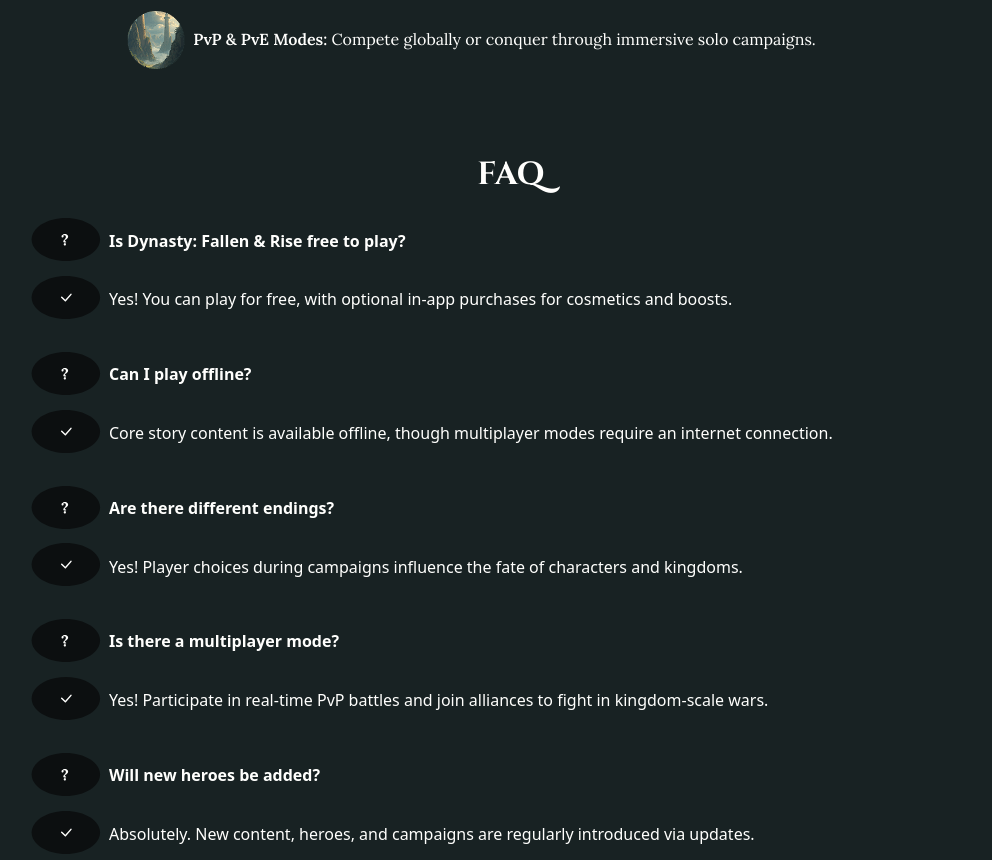
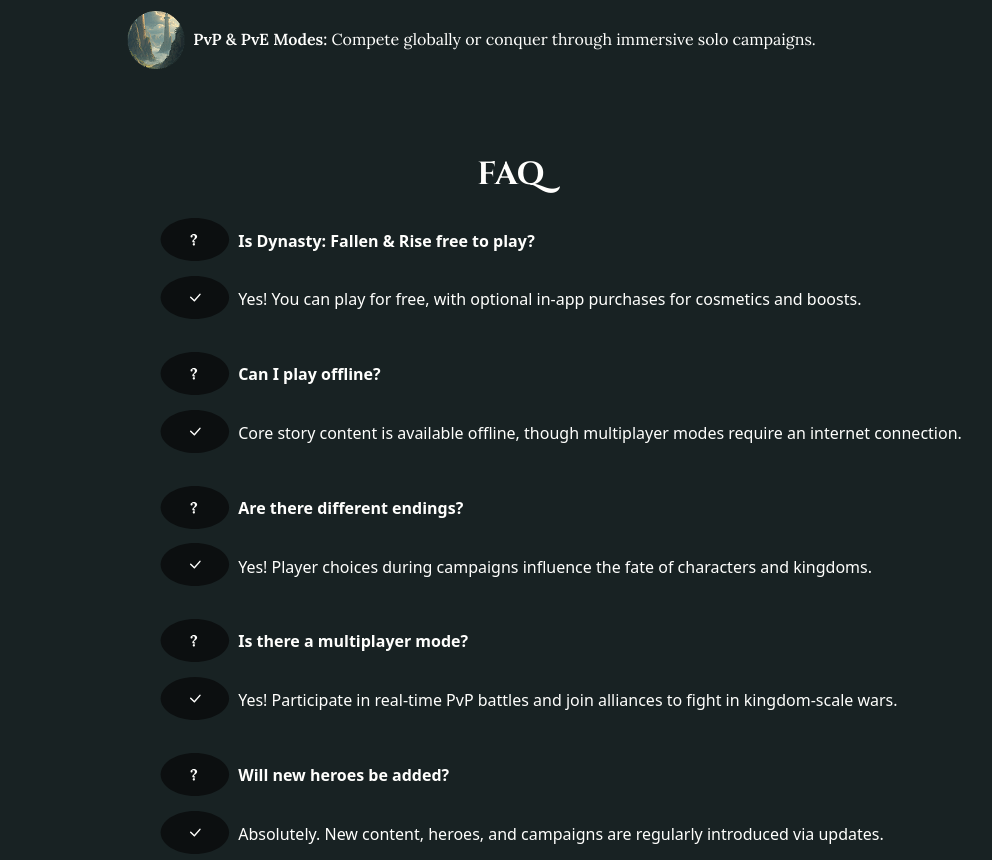
Before and after one commit to Marakasss/STP-9259, a plain HTML site: page index.html in a window 1280 px wide. Shown: the part 2106-2966 px from the top of the page, without its empty margins (129-1121 px from the left). Drawn offline with nearby package versions, Linux system fonts and the light colour scheme.

Commit message:
Deploying to gh-pages from @ Marakasss/STP-9259@6dfe9dc93078e427c1a6d134cd8d955400db43d2 🚀

```diff
--- a/index.html
+++ b/index.html
@@ -413,8 +413,8 @@
   </div>
 </section>
 
-      <section class="faq-section">
-  <div class="container">
+      <section class="section">
+  <div class="container faq-wrp">
     <div>
       <h2 class="faq-title">FAQ</h2>
       <ul class="faq-list">
```
